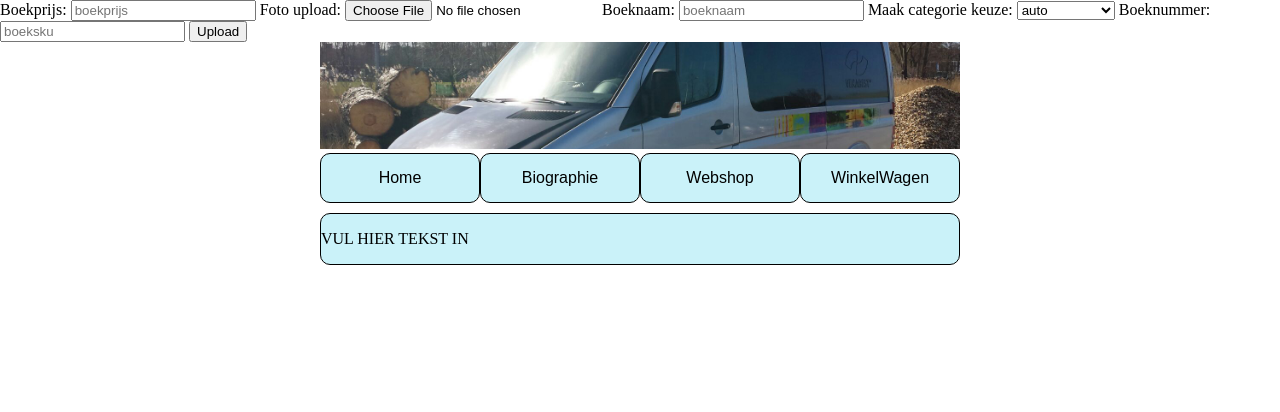
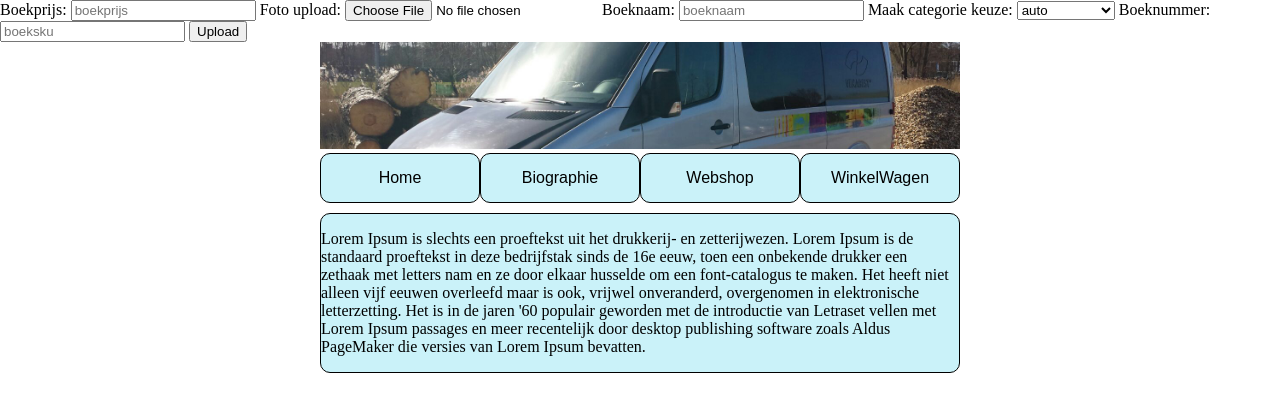
Before and after one commit to Aeversil/VekaBest, a PHP site: page /VekaBestAdmin.php in a window 1280 px wide. Shown: the top 412 px of the page. Run offline with PHP 8.4, Linux system fonts and the light colour scheme; data comes from the database, SQL or seed files in the repository; some libraries are stand-ins or nearby versions.

Commit message:
VekaBest-master

```diff
--- a/VekaBest.php
+++ b/VekaBest.php
@@ -174,6 +174,7 @@
         </div>
         <div id="WinkelWagen" class="pagina">
           <p>Hier komt te staan wat mensen hebben bestelt </p>
+          <p>Kijken of we met cookies aan het werk moeten gaan, zodat we bestellingen vast kunnen zetten en kunnen dumpen naardat bestel compleet is.</p>
 
         </div>
         <?php
--- a/VekaBestAdmin.php
+++ b/VekaBestAdmin.php
@@ -69,8 +69,6 @@
                   echo "Uploaden van artikel gelukt";
                 }else{
                   echo "kutzooi";
-
-
                 }
                 if ($conn->query($sql) === TRUE) {
                   // die();
@@ -84,8 +82,6 @@
             mysqli_close($conn);
      ?>
      <!-- DATABASE UPLOAD FORM -->
-
-
     <div class="Fullpage">
       <!-- <div class="linkerbanner"><img src="stockvekafotos/stockbanner.jpg"></img></div> -->
         <div class="banner"><img src="stockvekafotos/busbanner.jpg"></img></div>
@@ -116,11 +112,11 @@
 
         <!-- DEZE PAGINA'S WORDT MET JAVASCRIPT UITGEVOERT KIJK IN Teste.js OVER HOE EN WAT -->
         <div id="MainPage" class="pagina">
-          <p>VUL HIER TEKST IN</p>
+          <p>Lorem Ipsum is slechts een proeftekst uit het drukkerij- en zetterijwezen. Lorem Ipsum is de standaard proeftekst in deze bedrijfstak sinds de 16e eeuw, toen een onbekende drukker een zethaak met letters nam en ze door elkaar husselde om een font-catalogus te maken. Het heeft niet alleen vijf eeuwen overleefd maar is ook, vrijwel onveranderd, overgenomen in elektronische letterzetting. Het is in de jaren '60 populair geworden met de introductie van Letraset vellen met Lorem Ipsum passages en meer recentelijk door desktop publishing software zoals Aldus PageMaker die versies van Lorem Ipsum bevatten.</p>
           <p></p>
         </div>
         <div id="BioGraphie" class="pagina">
-          <p>HIER KOMT WAT ALLEEN WEET IK NOG NIET WAT</p>
+          <p>Lorem Ipsum is slechts een proeftekst uit het drukkerij- en zetterijwezen. Lorem Ipsum is de standaard proeftekst in deze bedrijfstak sinds de 16e eeuw, toen een onbekende drukker een zethaak met letters nam en ze door elkaar husselde om een font-catalogus te maken. Het heeft niet alleen vijf eeuwen overleefd maar is ook, vrijwel onveranderd, overgenomen in elektronische letterzetting. Het is in de jaren '60 populair geworden met de introductie van Letraset vellen met Lorem Ipsum passages en meer recentelijk door desktop publishing software zoals Aldus PageMaker die versies van Lorem Ipsum bevatten.</p>
         </div>
         <div id="WebShopAuto" class="pagina">
           <?php
@@ -139,22 +135,18 @@
                 <?php
                 echo "<img src=".$row["boekafbeelding"]."></img><span>Productnummer: ".$row["boeksku"]. "</span><span>Boek: " .$row["boeknaam"]. "</span><span>Prijs: €" . $row["boekprijs"]."</span>";
                 ?>
+                <!-- Verwijder knop -->
                 <form action="VekaBestAdmin.php" method="$_POST">
                   <button class="verwijder"><img src="stockvekafotos/trashcan.png">
-                    <?php
-                    if(isset($_POST['delete'])){
-                      mysqli_query("DELETE FROM boeken WHERE boeksku = '".$row['boeksku']."'");
-                    }
-                    ?>
+
                   </button>
                 </form>
               </div>
-                <?php
+            <?php
               }
-            }else{
-              echo "0 resultaten";
-            }
-
+                }else{
+                  echo "0 resultaten";
+                }
             ?>
         </div>
         <div id="WebShopBrommer" class="pagina">
@@ -248,7 +240,7 @@
           ?>
         </div>
         <div id="WinkelWagen" class="pagina">
-          <p>Hier komt te staan wat mensen hebben bestelt </p>
+          <p>Lorem Ipsum is slechts een proeftekst uit het drukkerij- en zetterijwezen. Lorem Ipsum is de standaard proeftekst in deze bedrijfstak sinds de 16e eeuw, toen een onbekende drukker een zethaak met letters nam en ze door elkaar husselde om een font-catalogus te maken. Het heeft niet alleen vijf eeuwen overleefd maar is ook, vrijwel onveranderd, overgenomen in elektronische letterzetting. Het is in de jaren '60 populair geworden met de introductie van Letraset vellen met Lorem Ipsum passages en meer recentelijk door desktop publishing software zoals Aldus PageMaker die versies van Lorem Ipsum bevatten.</p>
         </div>
         <?php
           $conn->close();
```
